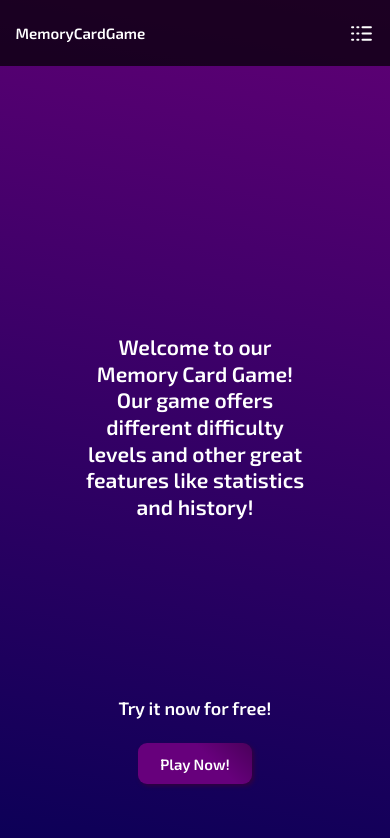
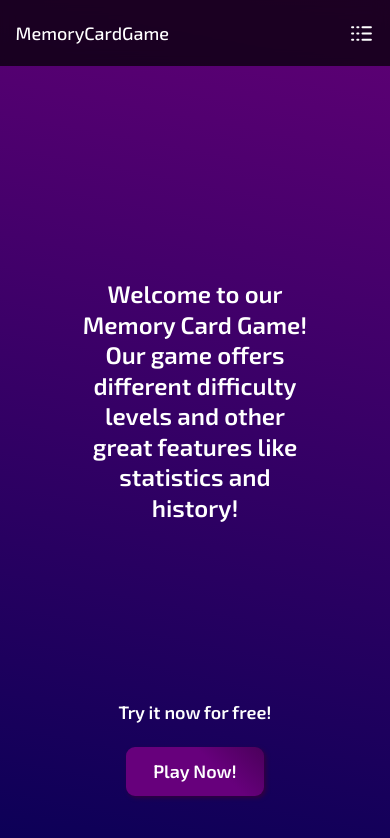
Before and after one commit to AdamPilak/react-memory-card-game, a React (Vite) app: page / in a window 390 px wide. Shown: the top 838 px of the page. Built offline with nearby package versions, Linux system fonts and the light colour scheme.

Commit message:
home without mobile nav

```diff
--- a/src/index.scss
+++ b/src/index.scss
@@ -1,9 +1,12 @@
 @import url("https://fonts.googleapis.com/css2?family=Exo+2:ital,wght@0,100..900;1,100..900&display=swap");
 
+// Variables
 $layout-bg: linear-gradient(-169.278deg, #600075 0%, rgb(12, 0, 87) 100%);
 $btn-bg: linear-gradient(-135.474deg, #4b005b 0%, #67007c 37%);
 $text-color: #ffffff;
+$nav-height: 5.5rem;
 
+// Reset
 * {
   box-sizing: border-box;
   margin: 0;
@@ -14,13 +17,18 @@ $text-color: #ffffff;
   font-family: "Exo 2", sans-serif;
 }
 
-// html,
-// body,
-// #root,
-// .layout {
-//   height: 100%;
-// }
+// Global Styles
+.btn {
+  background: $btn-bg;
+  padding: 0.75em 1.5em;
+  color: $text-color;
+  cursor: pointer;
+  font-weight: 600;
+  border-radius: 0.75rem;
+  filter: drop-shadow(2px 2px 2px #33003e);
+}
 
+// Layout
 html {
   font-size: 12px;
 
@@ -33,31 +41,31 @@ html {
   }
 }
 
-// html {
-//   min-height: 100%;
-// }
-
-// body {
-//   height: 100%;
-// }
-
-// #root {
-// }
-
-.layout {
+body {
   background: $layout-bg;
-  height: 100%;
 }
 
+main {
+  display: flex;
+  justify-content: center;
+  padding: $nav-height 4% 0 4%;
+
+  @media (min-width: 1280px) {
+    padding: $nav-height 10% 0 10%;
+  }
+}
+
+// Navigation
 nav {
   position: fixed;
   top: 0;
   display: flex;
   justify-content: center;
-  height: 5.5rem;
+  height: $nav-height;
   background: rgba(0, 0, 0, 70%);
   width: 100%;
   padding: 1.5rem 4%;
+  backdrop-filter: blur(7px);
   z-index: 100;
 
   .container {
@@ -70,8 +78,8 @@ nav {
 
     .logo {
       color: $text-color;
-      font-size: 1.25rem;
-      font-weight: 600;
+      font-size: 1.5rem;
+      font-weight: 500;
     }
 
     .nav-links {
@@ -114,26 +122,21 @@ nav {
   }
 }
 
+// Home
 .home {
-  display: flex;
-  justify-content: center;
-  height: 100%;
-  padding: 10.5rem 4% 5rem 4%;
-
-  .container {
   display: grid;
-    min-height: calc(100vh - 10.5rem - 5rem);
   grid-template-rows: 60% 40%;
-    height: 100%;
+  min-height: calc(100vh - $nav-height);
+  max-width: 1600px;
   width: 100%;
-    max-width: 1600px;
+  padding: 4rem 0;
 
   h1 {
     align-self: flex-end;
     justify-self: center;
     text-align: center;
     color: $text-color;
-      font-size: 1.75rem;
+    font-size: 2rem;
     font-weight: 600;
     line-height: 127%;
     width: 230px;
@@ -146,20 +149,19 @@ nav {
     align-self: flex-end;
     justify-self: center;
     h2 {
-        margin: 2rem 0;
+      margin-top: 3rem;
+      margin-bottom: 2rem;
       color: $text-color;
       font-size: 1.5rem;
       font-weight: 600;
     }
 
     .play-now-btn {
-        font-size: 1.25rem;
-      }
+      font-size: 1.5rem;
     }
   }
 
   @media (min-width: 640px) {
-    .container {
     h1 {
       width: 460px;
       font-size: 2.25rem;
@@ -169,18 +171,12 @@ nav {
       h2 {
         font-size: 1.75rem;
       }
-
-        .play-now-btn {
-          font-size: 1.5rem;
-        }
-      }
     }
   }
 
   @media (min-width: 768px) {
-    padding-bottom: 7rem;
+    padding: 7rem 0 9rem 0;
 
-    .container {
     h1 {
       justify-self: flex-start;
       text-align: left;
@@ -201,11 +197,8 @@ nav {
       }
     }
   }
-  }
 
   @media (min-width: 1280px) {
-    padding: 5.5rem 10% 10rem 10%;
-    .container {
     h1 {
       width: 900px;
       font-size: 3rem;
@@ -222,14 +215,3 @@ nav {
     }
   }
 }
-}
-
-.btn {
-  background: $btn-bg;
-  padding: 0.75em 1.5em;
-  color: $text-color;
-  cursor: pointer;
-  font-weight: 600;
-  border-radius: 0.75rem;
-  filter: drop-shadow(2px 2px 2px #33003e);
-}
--- a/src/layouts/Layout.tsx
+++ b/src/layouts/Layout.tsx
@@ -8,7 +8,7 @@ const Layout = ({ children }: Props) => {
   return (
     <div className="layout">
       <Navigation />
-      {children}
+      <main>{children}</main>
     </div>
   );
 };
--- a/src/pages/Home.tsx
+++ b/src/pages/Home.tsx
@@ -1,7 +1,6 @@
 const Home = () => {
   return (
     <section className="home">
-      <div className="container">
       <h1>
         Welcome to our Memory Card Game! Our game offers different difficulty
         levels and other great features like statistics and history!
@@ -11,7 +10,6 @@ const Home = () => {
         <h2>Try it now for free!</h2>
         <button className="btn play-now-btn">Play Now!</button>
       </span>
-      </div>
     </section>
   );
 };
```
Lines whose indentation alone changed are shown as unchanged.
